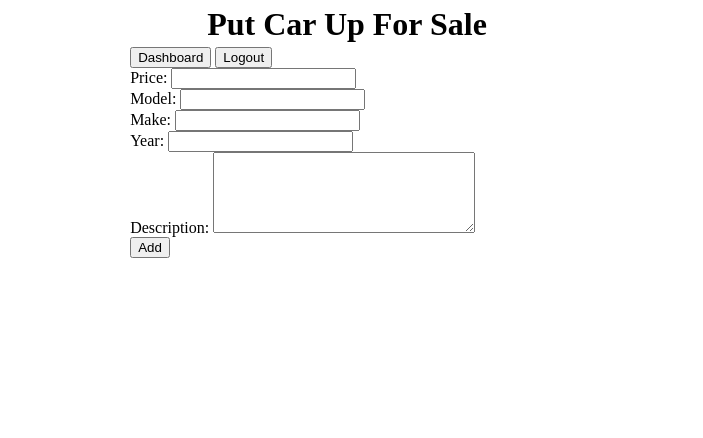
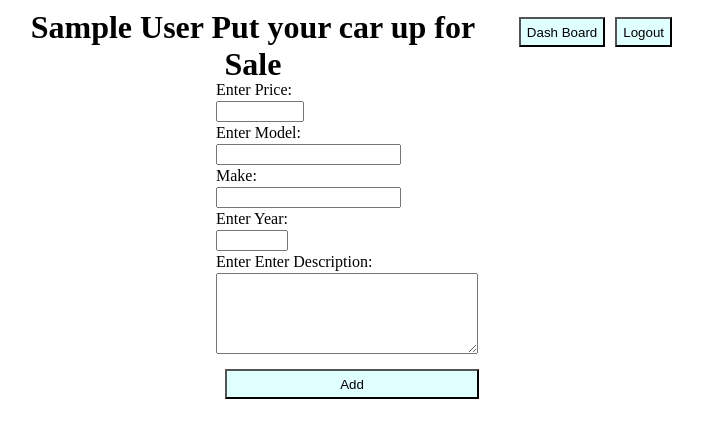
Before and after one commit to mhopes2/community_fitness, a Flask app: template flask_app/templates/createEvent.html in a window 1280 px wide. Shown: the top 438 px of the page, without its empty margins (105-808 px from the left). Run offline with Flask 2, Linux system fonts and the light colour scheme; the template is opened without the code that fills it, so the values that code supplies are empty; the visitor is signed in with stand-in values (Sample User, id 1); parts of the project's set-up code (start-up, migrations or seed data) failed here and were passed over.

Commit message:
Add files via upload

```diff
--- /dev/null
+++ b/flask_app/static/css/css.css
@@ -0,0 +1,133 @@
+h1{
+    background-color: white;
+    padding: 2px;
+    text-align: center;
+    width: auto;
+    margin: 2px 75px 2px 75px;
+    border-radius: 2px;
+}
+
+h2{
+    background-color: white;
+    padding: 2px;
+    text-align: left;
+    align-self: baseline;
+    width: auto;
+    margin: 2px 75px 2px 75px;
+    border-radius: 2px;
+}
+
+.oneline{
+    height: 60px;
+    padding: 5px;
+    margin: 0px;
+    width: 650px;
+    display: flex;
+    flex-direction: row;
+    justify-items: baseline;
+}
+
+.message{
+    display: flex;
+    flex-direction: row;
+    flex-wrap: nowrap;
+    background-color: lightcoral;
+    border-radius: 2px;
+    padding: 5px;
+    border-color: black;
+    justify-self: center;
+    width: auto;
+    height: auto;
+}
+
+.justright{
+    display: flex;
+    justify-content: right;
+    align-content: center;
+}
+
+.column{
+    background-color: lightgreen;
+    flex-direction: column;
+}
+
+.clear{
+    background-color: white;
+    border-radius: 2px;
+    padding: 5px;
+    border-color: black;
+}
+
+.massive{
+    font-size: xx-large;
+}
+
+body{
+    display: flex;
+    flex-direction: row;
+    flex-wrap: wrap;
+    justify-content: space-evenly;
+    width: 900px;
+    margin: 2px;
+}
+
+form{
+    display: flex;
+    flex-direction: column;
+}
+
+label{
+    background-color: white;
+    width: max-content;
+    margin-top: 2px;
+    margin-bottom: 2px;
+    border-radius: 2px;
+}
+
+.submit{
+    background-color: lightcyan;
+    margin-top: 10px;
+    margin-left: 10px;
+    text-align: center;
+    height: 30px;
+    width: 75;
+}
+
+.submit_link{
+    margin-top: 10px;
+    margin-left: 10px;
+    text-align: center;
+    text-decoration-line: underline;
+}
+
+.validation{
+    color: black;
+}
+
+.box{
+    margin: auto;
+    padding: 5px;
+    justify-self: center;
+    width: auto;
+    height: auto;
+}
+
+.bigbox{
+    background-color: mediumslateblue;
+    margin: auto;
+    padding: 5px;
+    justify-self: center;
+    width: 500px;
+    height: 500px;
+}
+
+p {
+    color: black;
+    margin: 1px;
+}
+
+td, th {
+    text-align: left;
+    padding: 8px;
+    margin-left: 5px;
+}
--- a/flask_app/templates/createEvent.html
+++ b/flask_app/templates/createEvent.html
@@ -1,54 +1,37 @@
 <!DOCTYPE html>
-<html lang="en">
+<html>
     <head>
-    <meta charset="UTF-8">
+        <meta charset="utf-8">
         <meta http-equiv="X-UA-Compatible" content="IE=edge">
-    <meta name="viewport" content="width=device-width, initial-scale=1.0">
-    <link rel="stylesheet" type="text/css" href="{{ url_for('static', filename='style.css') }}">
-    <title>Create New Event</title>
+        <title>Community Fitness App Page</title>
+        <meta name="description" content="">
+        <meta name="viewport" content="width=device-width, initial-scale=1">
+        <link rel="stylesheet" href="{{ url_for('static', filename='css/css.css') }}">
     </head>
     <body>
-    <div class="main">
-        <div class="col-1">
-            <div>
-                <h1>Put Car Up For Sale</h1>
-                <a href="/dashboard" class="topLinks"><button class="linkbtn">Dashboard</button></a>
-                <a href="/logout" class="rightLink"><button class="linkbtn">Logout</button></a>
+        <div class="oneline"><h1 style="margin: 0px; margin-right: 25px;">{{session.first_name}} Put your car up for Sale</h1><a href="/success/"><input class="submit" type="submit" value="Dash Board"></a><a href="/logout"><input class="submit" type="submit" value="Logout"></a>
         </div>
-            <form action="/new" method="POST">
-                {% with messages = get_flashed_messages(category_filter=['add_car'])%}
+        <div class="box">
+            <p><form action="/save/car" method="POST"></p>
+                {% with messages = get_flashed_messages(category_filter=['caradd']) %}
                     {% if messages %}
-                    <div>
-                        <strong>Error!</strong>
                         {% for message in messages %}
-                        <p>{{message}}</p>
+                            <p class="validation">{{message}}</p>
                         {% endfor %}
-                    </div>
                     {% endif %}
                 {% endwith %}
-                <div class="inputBox">
-                    <div class="input">
-                        <label for="price">Price:</label>
-                        <input type="number" name="price">
-                    </div>
-                    <div class="input">
-                        <label for="model">Model:</label>
-                        <input type="text" name="model">
-                    </div>
-                    <div class="input">
-                        <label for="make">Make:</label>
-                        <input type="text" name="make">
-                    </div>
-                    <div class="input">
-                        <label for="year">Year:</label>
-                        <input type="number" name="year">
-                    </div>
-                    <div class="input">
-                        <label for="description">Description:</label>
-                        <textarea name="description" cols="30" rows="5"></textarea>
-                    </div>
-                    <input type="submit" value="Add" class="linkbtn">
-                </div>
+                <p><label for="price">Enter Price:</label></p>
+                <p><input type="number" name="price" id="price" min="1" max="250000"></p>
+                <p><label for="model">Enter Model:</label></p>
+                <p><input type="text" name="model" id="model"></p>
+                <p><label for="make">Make:</label></p>
+                <p><input type="text" name="make" id="make"></p>
+                <p><label for="year">Enter Year:</label></p>
+                <p><input type="number" name="year" id="year" min="1888" max="2022"></p>
+                <p><label for="description">Enter Enter Description:</label></p>
+                <p><textarea name="description" id="description" cols="30" rows="5"></textarea></p>
+                <input type="hidden" name="user_id" id="user_id" value={{session.id}}>
+                <input class="submit" type="submit" value="Add">
             </form>
         </div>
     </body>
--- a/server.py
+++ b/server.py
@@ -1,5 +1,5 @@
 from flask_app import app
-from flask_app.controllers import users, events, messages
+from flask_app.controllers import users,events,messages
 
 if __name__=="__main__":
     app.run(debug=True)
```
Also changed, not shown: flask_app/controllers/events.py (+20 -25 lines), flask_app/controllers/messages.py (+7 -7 lines), flask_app/controllers/users.py (+19 -20 lines), flask_app/models/event.py (+22 -59 lines), flask_app/models/message.py (+28 -21 lines), flask_app/models/user.py (+12 -5 lines), flask_app/templates/dashboard.html (+8 -3 lines), 2 other files. Lines whose indentation alone changed are shown as unchanged.
